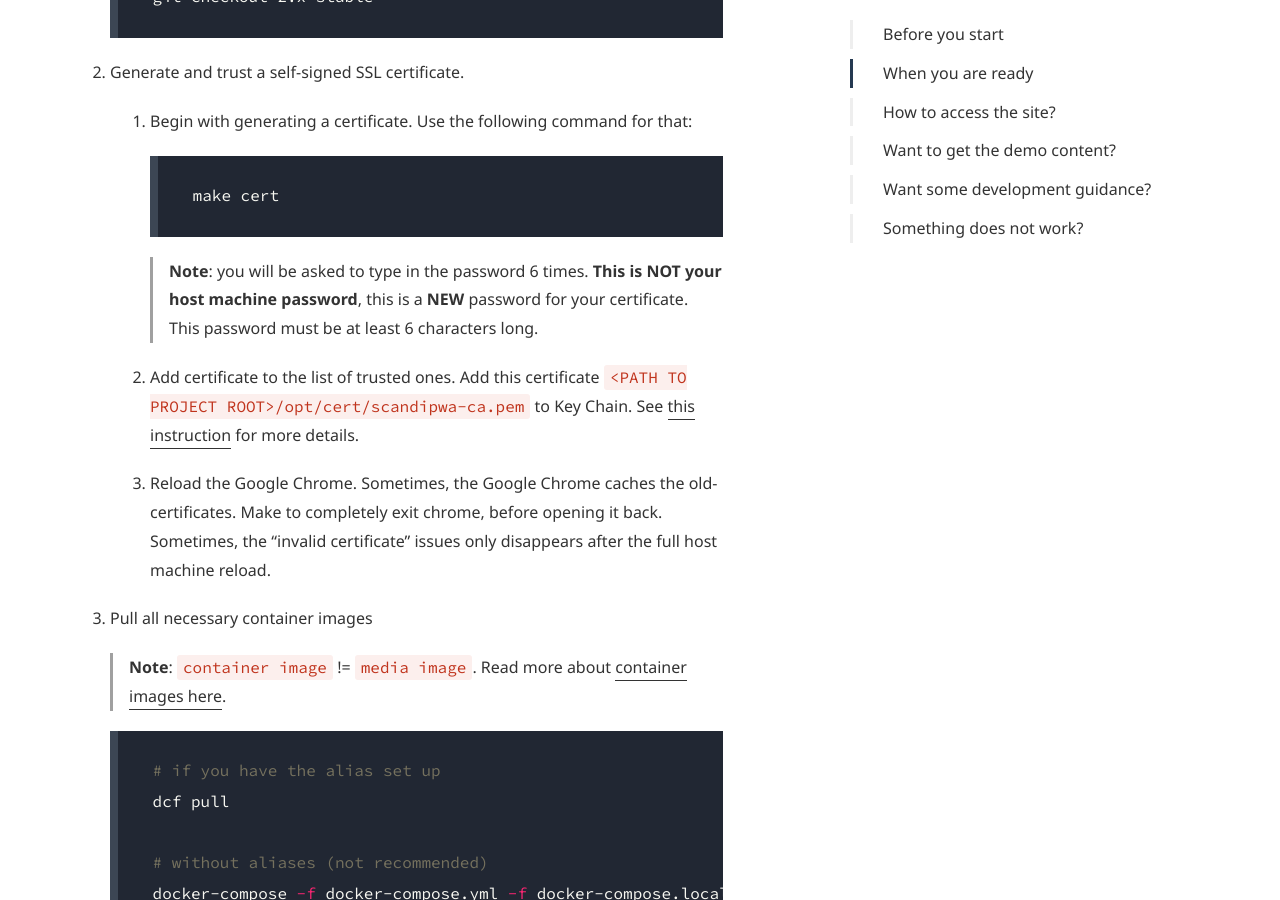
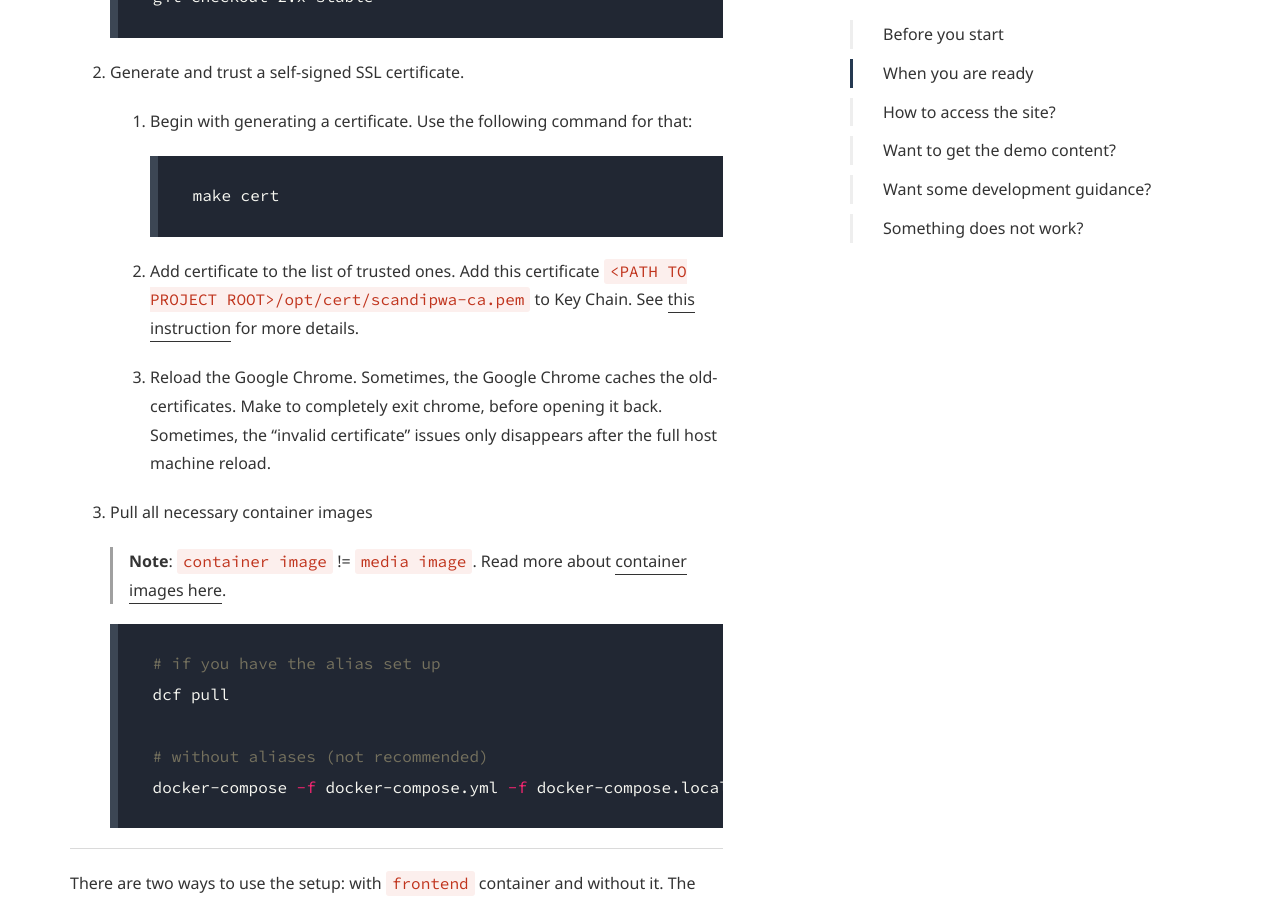
Before and after one commit to scandipwa/scandipwa.github.io, a Jekyll site: the page built from docs/installation/docker/mac.md, in a window 1280 px wide and 900 px high, scrolled down 4290 px. Built offline with Jekyll 4.4.1, drawn with Linux system fonts in a browser that asks for light colours; some web fonts are replaced; comment, search, counter and statistics services are not loaded; a style sheet for code colours, icons or effects is not loaded.

Commit message:
Removed password notice

````diff
--- a/docs/installation/docker/mac.md
+++ b/docs/installation/docker/mac.md
@@ -133,8 +133,6 @@ micro_nav:
         ```bash
         make cert
         ```
-
-        > **Note**: you will be asked to type in the password 6 times. **This is NOT your host machine password**, this is a **NEW** password for your certificate. This password must be at least 6 characters long.
 
     2. Add certificate to the list of trusted ones. Add this certificate `<PATH TO PROJECT ROOT>/opt/cert/scandipwa-ca.pem` to Key Chain. See [this instruction](https://tosbourn.com/getting-os-x-to-trust-self-signed-ssl-certificates/) for more details.
 
````
Also changed, not shown: docs/installation/docker/linux.md (+0 -2 lines).
